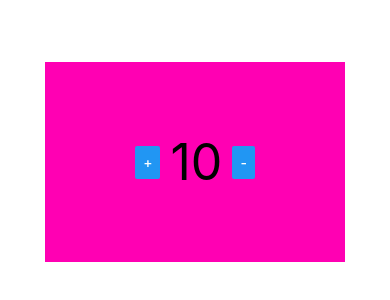
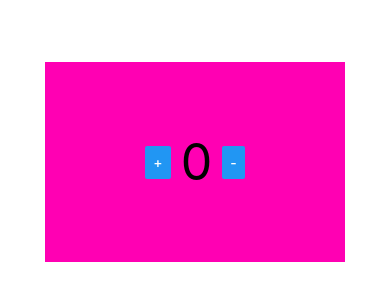
Before and after one commit to Syeda6799/my-first-app-repository, a React Native app: screen / in a window 390 px wide. Shown: the part 260-560 px from the top of the page. Built offline with nearby package versions, Linux system fonts and the light colour scheme.

Commit message:
basic counter

```diff
--- a/src/screens/counter.js
+++ b/src/screens/counter.js
@@ -1,19 +1,18 @@
 import { View, Text, StyleSheet, Button } from 'react-native';
 import React, { useState } from 'react';
 
-const ranger = 10;
-const MIN_COUNT_LIMIT = 10;
+
 export default function Counter() {
 
-const [count, setCount] = useState(  MIN_COUNT_LIMIT );
+const [count, setCount] = useState(0);
 
 function onAddpressed() {
-setCount(count + ranger);
+setCount(count + 1);
 }
 
 function onMinuspressed() {
-  if(count -ranger  <  MIN_COUNT_LIMIT ) return;{
-setCount(count - ranger);
+  if(count -1  < 0) return;{
+setCount(count - 1);
 }}
 
 
```
